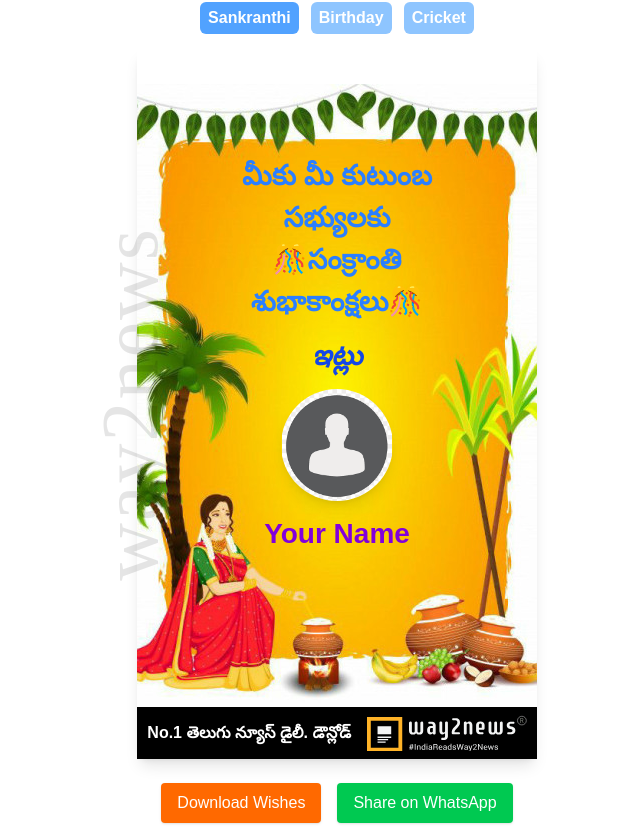
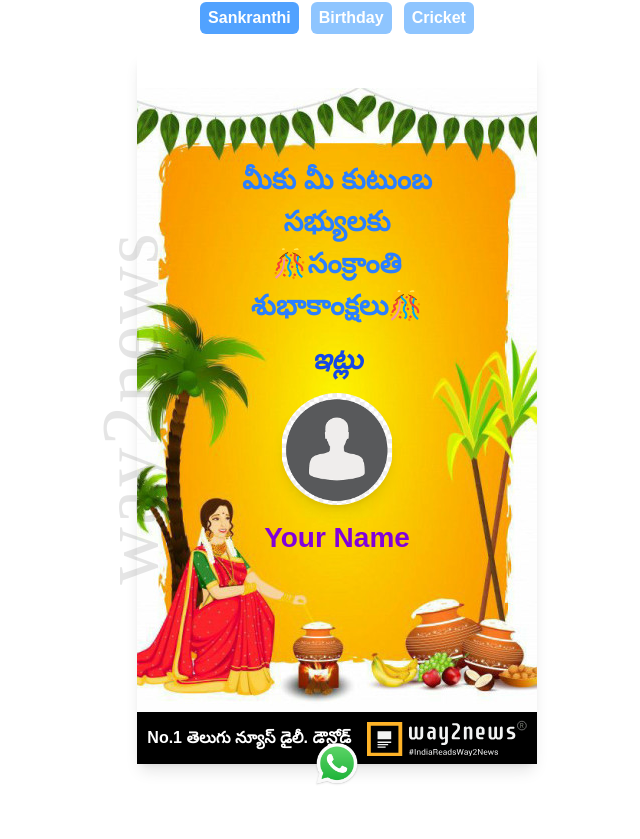
Before and after one commit to Lokesh396/hackathon-2, a React (Vite) app: page /Sankranthi in a window 1280 px wide. Shown: the whole page, without its empty margins (303-943 px from the left). Built offline with nearby package versions, Linux system fonts and the light colour scheme; a web font is replaced by a local one.

Commit message:
share icon was upadted

```diff
--- a/src/Birthday.jsx
+++ b/src/Birthday.jsx
@@ -1,7 +1,7 @@
 import React from 'react'
 import  { useState, useRef } from "react";
 import * as htmlToImage from "html-to-image";
-import { saveAs } from "file-saver";
+// import { saveAs } from "file-saver";
 import { useWindowSize } from 'react-use'
 import Confetti from 'react-confetti'
 
@@ -15,18 +15,18 @@ function Birthday() {
 
     const { width, height } = useWindowSize()
 
-    const handleDownload = async (ref, filename) => {
-      console.log(ref.current);
-      if (!ref.current) return;
+    // const handleDownload = async (ref, filename) => {
+    //   console.log(ref.current);
+    //   if (!ref.current) return;
 
-      try {
-        await htmlToImage.toBlob(ref.current).then(function (blob) {
-          saveAs(blob, `${filename}`);
-        });
-      } catch (error) {
-        console.error("Error capturing image:", error);
-      }
-    };
+    //   try {
+    //     await htmlToImage.toBlob(ref.current).then(function (blob) {
+    //       saveAs(blob, `${filename}`);
+    //     });
+    //   } catch (error) {
+    //     console.error("Error capturing image:", error);
+    //   }
+    // };
 
     const handleImageUpload = (event) => {
       const file = event.target.files[0];
@@ -91,7 +91,7 @@ function Birthday() {
 
       <div
         ref={templateRef1}
-        className="!w-full sm:max-w-[400px] min-h-[650px] rounded-lg shadow-lg text-center relative"
+        className="!w-full sm:max-w-[400px] min-h-[650px] rounded-lg shadow-lg text-center relative m-0"
       >
         <p
           style={{
@@ -140,22 +140,7 @@ function Birthday() {
         </div>
       </div>
 
-      <div className="flex sm:flex-row gap-4">
-        <button
-          onClick={() => handleDownload(templateRef1, "birthday_wish.png")}
-          className="bg-orange-500 text-white px-4 py-2 rounded shadow w-full sm:w-auto"
-        >
-          Download Wishes
-        </button>
-        <button
-          onClick={() =>
-            shareImage(templateRef1)
-          }
-          className="bg-green-500 text-white px-4 py-2 rounded shadow w-full sm:w-auto"
-        >
-          Share on WhatsApp
-        </button>
-      </div>
+      <img alt='whatsapp' src='/Whatsapp.png' onClick={()=>{shareImage(templateRef1)}} style={{transform: 'translateY(-50%)'}} className='w-12 h-12 '></img>
     </div>
   )
 }
--- a/src/Cricket.jsx
+++ b/src/Cricket.jsx
@@ -1,7 +1,7 @@
 import React from 'react'
 import  { useState, useRef } from "react";
 import * as htmlToImage from "html-to-image";
-import { saveAs } from "file-saver";
+// import { saveAs } from "file-saver";
 import { useWindowSize } from 'react-use'
 import Confetti from 'react-confetti'
 function Birthday() {
@@ -12,18 +12,18 @@ function Birthday() {
     const shareLink = "https://play.google.com/store/apps/details?id=sun.way2sms.hyd.com&pcampaignid=web_share"
 
     const { width, height } = useWindowSize()
-    const handleDownload = async (ref, filename) => {
-      console.log(ref.current);
-      if (!ref.current) return;
+    // const handleDownload = async (ref, filename) => {
+    //   console.log(ref.current);
+    //   if (!ref.current) return;
 
-      try {
-        await htmlToImage.toBlob(ref.current).then(function (blob) {
-          saveAs(blob, `${filename}`);
-        });
-      } catch (error) {
-        console.error("Error capturing image:", error);
-      }
-    };
+    //   try {
+    //     await htmlToImage.toBlob(ref.current).then(function (blob) {
+    //       saveAs(blob, `${filename}`);
+    //     });
+    //   } catch (error) {
+    //     console.error("Error capturing image:", error);
+    //   }
+    // };
 
     const handleImageUpload = (event) => {
       const file = event.target.files[0];
@@ -56,7 +56,7 @@ function Birthday() {
     />
       <div
         ref={templateRef1}
-        className="!w-full sm:max-w-[400px] min-h-[650px] rounded-lg shadow-lg text-center relative"
+        className="!w-full sm:max-w-[400px] min-h-[650px] rounded-lg shadow-lg text-center relative m-0"
       >
         <p
           style={{
@@ -108,22 +108,8 @@ function Birthday() {
         </div>
       </div>
 
-      <div className="flex sm:flex-row gap-4">
-        <button
-          onClick={() => handleDownload(templateRef1, "birthday_wish.png")}
-          className="bg-orange-500 text-white px-4 py-2 rounded shadow w-full sm:w-auto"
-        >
-          Download Wishes
-        </button>
-        <button
-          onClick={() =>
-            shareImage(templateRef1)
-          }
-          className="bg-green-500 text-white px-4 py-2 rounded shadow w-full sm:w-auto"
-        >
-          Share on WhatsApp
-        </button>
-      </div>
+      <img alt='whatsapp' src='/Whatsapp.png' onClick={()=>{shareImage(templateRef1)}} style={{transform: 'translateY(-50%)'}} className='w-12 h-12 '></img>
+
     </div>
   )
 }
--- a/src/Sankranthi.jsx
+++ b/src/Sankranthi.jsx
@@ -2,7 +2,7 @@ import React from 'react'
 import  { useState, useRef } from "react";
 import banner from "/background.jpeg";
 import * as htmlToImage from "html-to-image";
-import { saveAs } from "file-saver";
+// import { saveAs } from "file-saver";
 function Sankranthi() {
     const [userName, setUserName] = useState("Your Name");
     const [uploadedImage, setUploadedImage] = useState("");
@@ -12,18 +12,18 @@ function Sankranthi() {
 
 
 
-    const handleDownload = async (ref, filename) => {
-      console.log(ref.current);
-      if (!ref.current) return;
+    // const handleDownload = async (ref, filename) => {
+    //   console.log(ref.current);
+    //   if (!ref.current) return;
 
-      try {
-        await htmlToImage.toBlob(ref.current).then(function (blob) {
-          saveAs(blob, `${filename}`);
-        });
-      } catch (error) {
-        console.error("Error capturing image:", error);
-      }
-    };
+    //   try {
+    //     await htmlToImage.toBlob(ref.current).then(function (blob) {
+    //       saveAs(blob, `${filename}`);
+    //     });
+    //   } catch (error) {
+    //     console.error("Error capturing image:", error);
+    //   }
+    // };
 
     const handleImageUpload = (event) => {
       const file = event.target.files[0];
@@ -57,7 +57,7 @@ function Sankranthi() {
           backgroundPosition: "center",
           backgroundRepeat: "no-repeat",
         }}
-        className="!w-full sm:max-w-[400px] rounded-lg shadow-lg text-center relative download-preview'"
+        className="!w-full sm:max-w-[400px] rounded-lg shadow-lg text-center relative m-0"
       >
         <p
           style={{
@@ -109,22 +109,8 @@ function Sankranthi() {
         </div>
       </div>
 
-      <div className="flex  sm:flex-row gap-4">
-        <button
-          onClick={() => handleDownload(templateRef1, "sankranti_wish.png")}
-          className="bg-orange-500 text-white px-4 py-2 rounded shadow w-full sm:w-auto"
-        >
-          Download Wishes
-        </button>
-        <button
-          onClick={() =>
-            shareImage(templateRef1)
-          }
-          className="bg-green-500 text-white px-4 py-2 rounded shadow w-full sm:w-auto"
-        >
-          Share on WhatsApp
-        </button>
-      </div>
+      <img alt='whatsapp' src='/Whatsapp.png' onClick={()=>{shareImage(templateRef1)}} style={{transform: 'translateY(-50%)'}} className='w-12 h-12 '></img>
+
     </div>
   )
 }
```
Also changed, not shown: public/Whatsapp.png (added).
